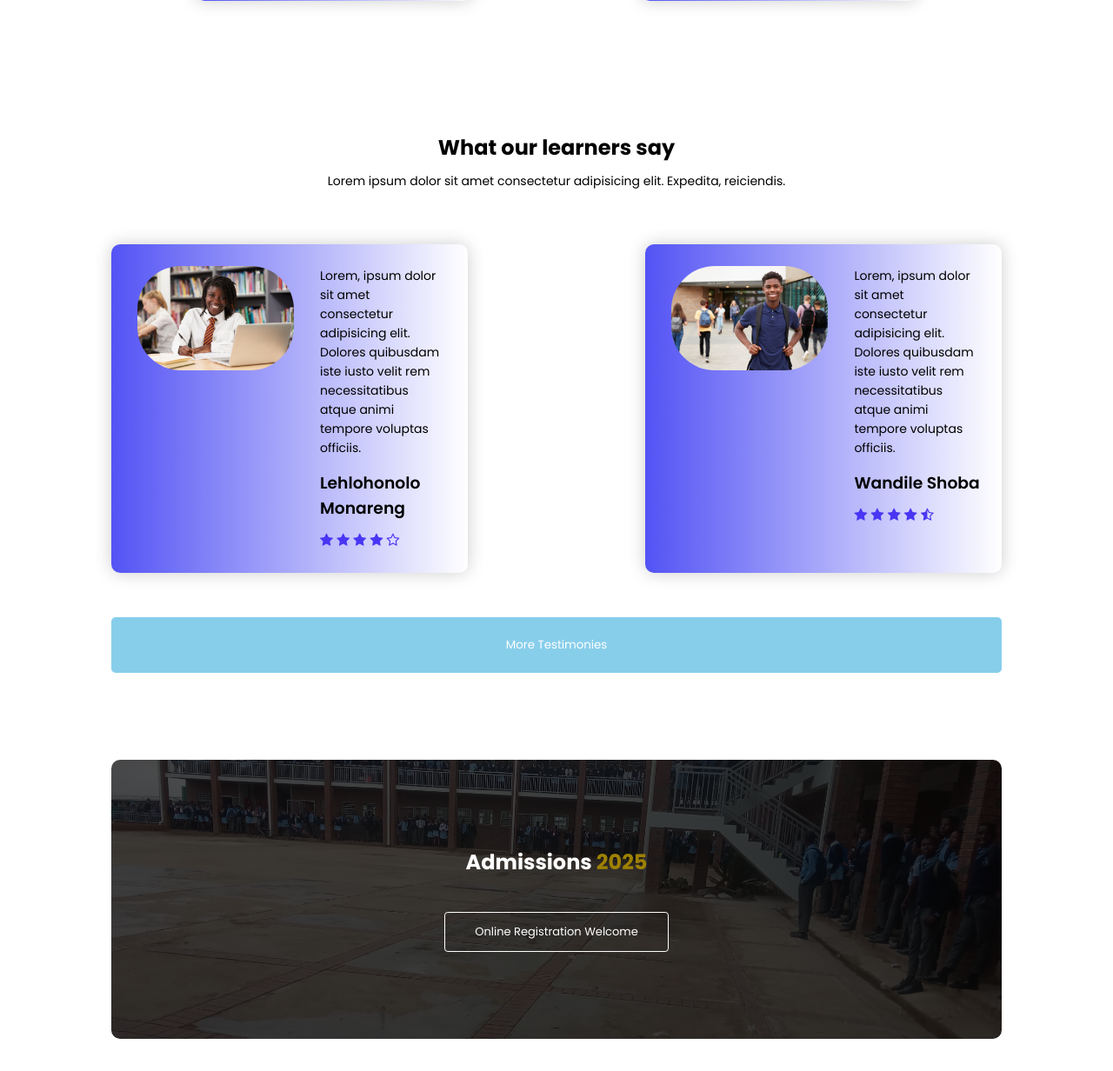
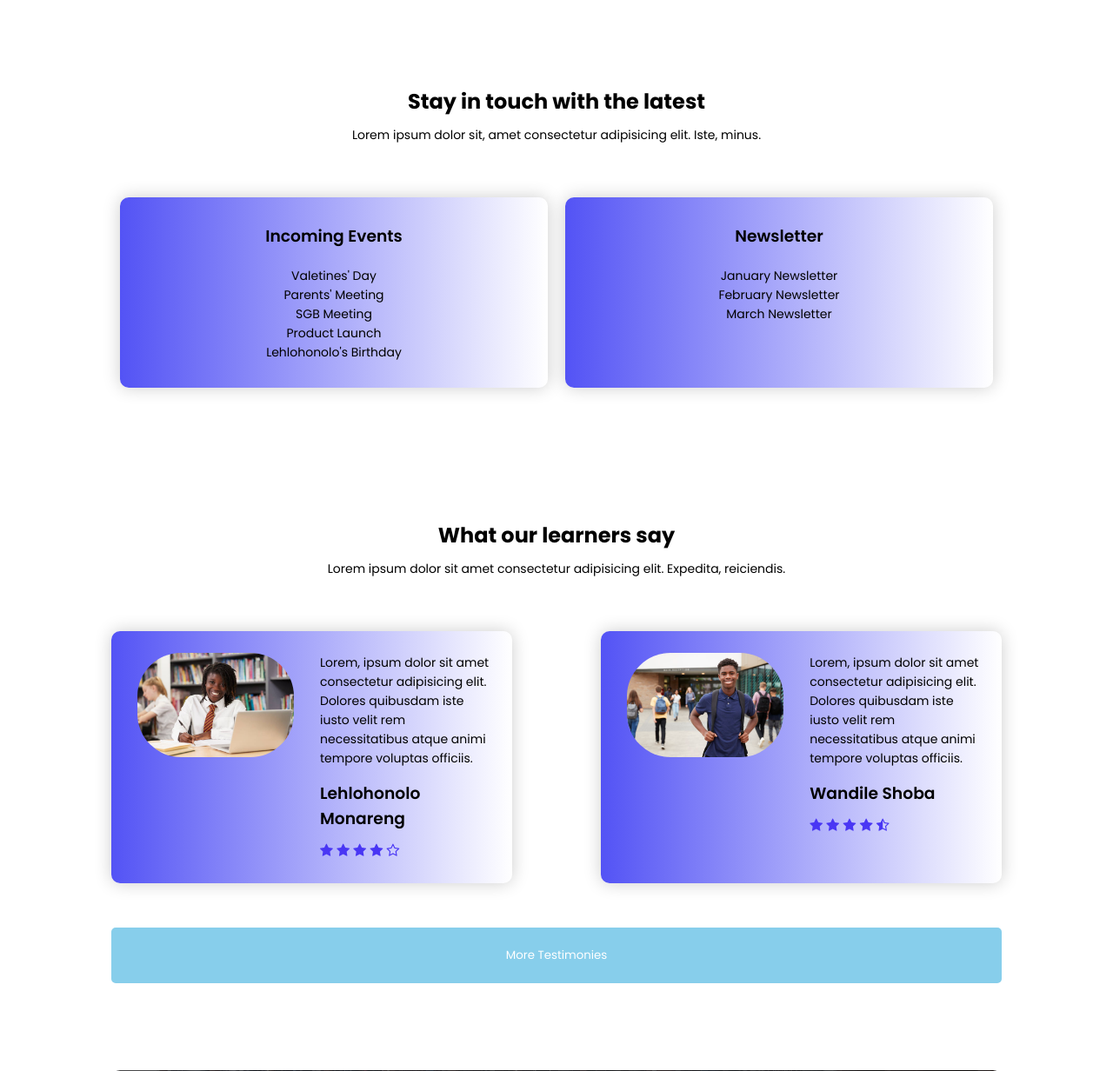
Before and after one commit to ClaudeMonareng/isikhalisezwe, a PHP site: page / in a window 1280 px wide. Shown: the part 3200-4432 px from the top of the page at 87% size. Run offline with PHP 8.4, Linux system fonts and the light colour scheme.

Commit message:
Major index page changes

```diff
--- a/public/index.html
+++ b/public/index.html
@@ -75,6 +75,9 @@
                         <a href="sports.html"><h3>Sports</h3></a>
                     </div>
                 </div>
+            </div>
+            <div class="row">
+
                 <div class="learners-col">
                     <img src="./images/school-3.jpg" alt="Cultural">
                     <div class="layer">
@@ -114,61 +117,23 @@
             </div>
         </section>
 
-        <!-- UPDATES -->
-        <!-- INCLUDES INCOMING EVENTS AND NEWSLETTER -->
+        <!-- INCOMING EVENTS -->
 
-        <!-- <div class="title-update">
-            <h1 class="stay-tuned">Stay tuned</h1>
-        </div>
-        <div class="updates"> -->
-
-            <!-- INCOMING EVENTS -->
-
-            <section class="grades">
+            <section class="updates">
                 <h1>Stay in touch with the latest</h1>
                 <p>Lorem ipsum dolor sit, amet consectetur adipisicing elit. Iste, minus.</p>
 
                 <div class="row">
-                    <div class="grades-col">
+                    <div class="updates-col">
                         <h3>Incoming Events</h3>
                         <p>Valetines' Day <br>Parents' Meeting <br> SGB Meeting <br> Product Launch <br>Lehlohonolo's Birthday</p>
                     </div>
-                    <div class="grades-col">
+                    <div class="updates-col">
                         <h3>Newsletter</h3>
                         <p> January Newsletter <br> February Newsletter <br> March Newsletter </p>
                     </div>
                 </div>
             </section>
-<!--
-            <section class="incoming-events">
-                <div class="events">
-                    <h1>Incoming Events</h1><br>
-                    <div>
-                        <p>14/02/2024 <br><span>Valetine's Day</span></p><br><hr>
-                        <p>28/02/2024 <br><span>Second Parent's Meeting</span></p><br><hr>
-                        <p>31/03/2024 <br><span>Product Launch</span></p><br><hr>
-                        <p>19/04/2024 <br><span>Hloni's Birthday</span></p><br>
-                    </div>
-                    <button type="submit" href="register-second.html" class="continue-btn" id="continue-btn">View More</button>
-                </div>
-            </section>
-            <hr class="events-newsletter"> -->
-
-            <!-- INCOMING NEWSLETTER -->
-
-            <!-- <section class="incoming-newsletter">
-                <div class="newsletter">
-                    <h1>Newsletter</h1><br>
-                    <div>
-                        <a href=""><p>28/01/2024 <br><span>January Newsletter</span></p></a><br><hr>
-                        <a href=""><p>28/02/2024 <br><span>February Newsletter</span></p></a><br><hr>
-                        <a href=""><p>31/03/2024 <br><span>March Newsletter</span></p></a><br><hr>
-                        <a href=""><p>31/04/2024 <br><span>April Newsletter</span></p></a><br>
-                    </div>
-                    <button type="submit" href="register-second.html" class="continue-btn" id="continue-btn">View More</button>
-                </div>
-            </section>
-        </div> -->
 
         <!-- TESTIMONIALS -->
 
--- a/public/style.css
+++ b/public/style.css
@@ -254,7 +254,7 @@
     padding-top: 100px;
 }
 .learners-col{
-    flex-basis: 24%;
+    flex-basis: 48%;
     border-radius: 10px;
     margin-bottom: 30px;
     position: relative;
@@ -295,6 +295,50 @@
 }
 .learners-col:hover{
     box-shadow: 0 0 20px 0px rgba(0, 0, 0, 0.2);
+    transform: scale(1.03);
+}
+
+/* UPDATES */
+
+.updates{
+    width: 80%;
+    margin: auto;
+    text-align: center;
+    padding-top: 100px;
+}
+p{
+    color: #777;
+    font-size: 14px;
+    font-weight: 300;
+    line-height: 22px;
+    padding: 10px;
+}
+.row{
+    margin-top: 5%;
+    display: flex;
+    justify-content: space-around;
+}
+
+/* STAY UPDATED COLUMN */
+/* THERE ARE TWO OF THEM */
+
+.updates-col{
+    flex-basis: 48%;
+    background: linear-gradient(to right, rgb(83, 83, 245), rgba(94, 255, 125, 0));
+    box-shadow: 0 0 20px 0px rgba(0, 0, 0, 0.2);
+    border-radius: 10px;
+    margin-bottom: 5%;
+    padding: 20px 12px;
+    box-sizing: border-box;
+    transition: 0.2s;
+    cursor: pointer;
+}
+h3{
+    text-align: center;
+    font-weight: 600;
+    margin: 10px 0;
+}
+.updates-col:hover{
     transform: scale(1.03);
 }
 
@@ -344,7 +388,7 @@
     text-align: center;
 }
 .testimonial-col{
-    flex-basis: 40%;
+    flex-basis: 45%;
     border-radius: 10px;
     margin-bottom: 5%;
     text-align: left;
```
